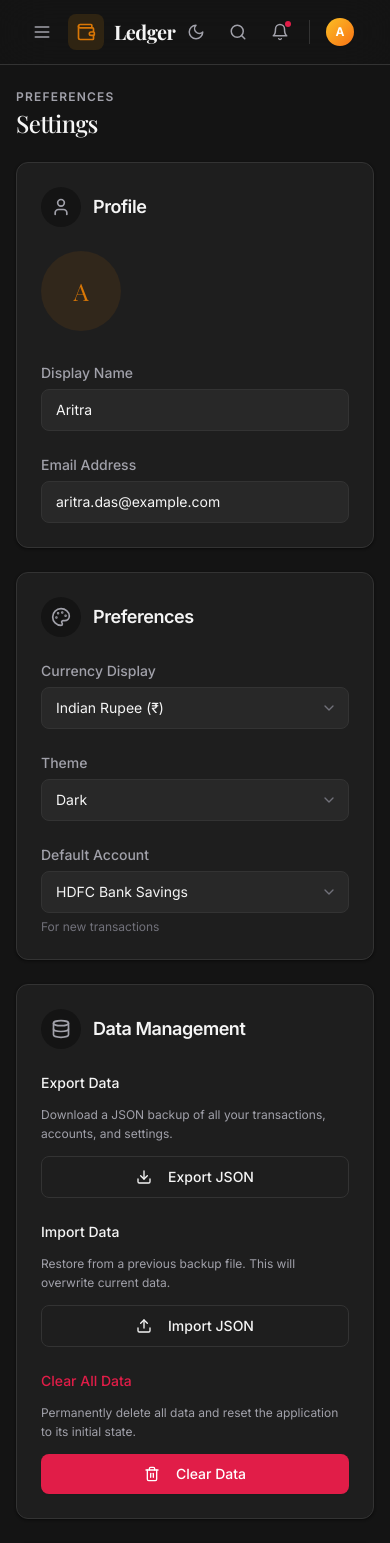
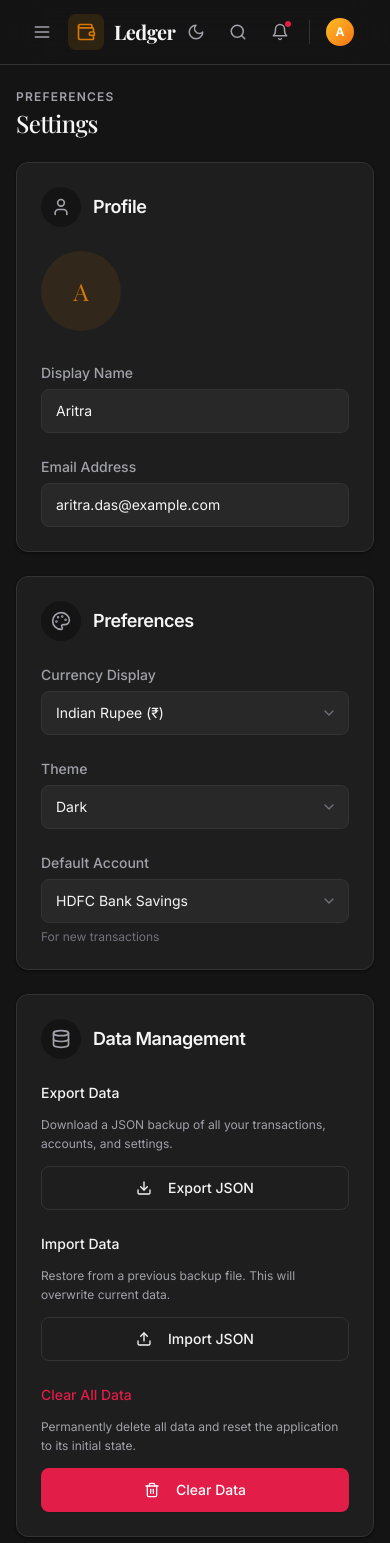
Before and after one commit to aritraio/FSD-2-Project, a React (Vite) app: page /settings in a window 390 px wide. Shown: the top 1543 px of the page. Built offline with nearby package versions, Linux system fonts and the light colour scheme; a web font is replaced by a local one.

Commit message:
feat: improve mobile responsiveness with touch-friendly targets and drawer-style modals

```diff
--- a/src/components/layout/Navbar.jsx
+++ b/src/components/layout/Navbar.jsx
@@ -113,7 +113,7 @@ export default function Navbar({ onSearchClick }) {
           </div>
 
           {/* ── Center: Navigation Links ── */}
-          <div className="hidden lg:flex items-center gap-1">
+          <div className="hidden md:flex items-center gap-1">
             {NAV_ITEMS.map(({ to, label, icon: Icon }) => (
               <NavLink
                 key={to}
--- a/src/components/ui/Button.jsx
+++ b/src/components/ui/Button.jsx
@@ -23,7 +23,7 @@ export default function Button({
 }) {
   const base = [
     'inline-flex items-center justify-center gap-2',
-    'font-sans font-medium rounded-lg',
+    'font-sans font-medium rounded-lg max-md:min-h-[44px]',
     'transition-all duration-200 ease-out-expo',
     'focus-visible:outline-2 focus-visible:outline-offset-2 focus-visible:outline-brand-amber',
     'disabled:opacity-50 disabled:cursor-not-allowed disabled:pointer-events-none',
--- a/src/components/ui/Input.jsx
+++ b/src/components/ui/Input.jsx
@@ -53,7 +53,7 @@ const Input = forwardRef(function Input(
             ${icon ? 'pl-10' : ''}
             text-sm font-sans text-zinc-900 dark:text-text-dark-primary
             bg-white dark:bg-surface-dark-elevated
-            border rounded-lg
+            border rounded-lg max-md:min-h-[44px]
             ${
               error
                 ? 'border-brand-red focus:ring-brand-red/20 focus:border-brand-red'
--- a/src/components/ui/Modal.jsx
+++ b/src/components/ui/Modal.jsx
@@ -76,7 +76,7 @@ export default function Modal({
   return (
     <div
       ref={overlayRef}
-      className="backdrop-overlay flex items-center justify-center p-4"
+      className="backdrop-overlay flex items-center justify-center p-4 max-md:items-end max-md:p-0 max-md:pb-0"
       onClick={handleBackdropClick}
       role="dialog"
       aria-modal="true"
@@ -87,9 +87,15 @@ export default function Modal({
         className={`
           w-full ${sizes[size]}
           bg-white dark:bg-surface-dark-card
-          rounded-2xl shadow-modal
-          animate-fade-in-scale
-          max-h-[90vh] overflow-y-auto
+          shadow-modal
+          overflow-y-auto
+
+          /* Desktop */
+          md:rounded-2xl md:max-h-[90vh] md:animate-fade-in-scale
+
+          /* Mobile Drawer */
+          max-md:rounded-t-2xl max-md:rounded-b-none max-md:max-h-[95vh] max-md:animate-slide-up
+
           ${className}
         `}
       >
--- a/src/components/ui/Select.jsx
+++ b/src/components/ui/Select.jsx
@@ -45,7 +45,7 @@ const Select = forwardRef(function Select(
             w-full px-3.5 py-2.5 pr-10
             text-sm font-sans text-zinc-900 dark:text-text-dark-primary
             bg-white dark:bg-surface-dark-elevated
-            border rounded-lg
+            border rounded-lg max-md:min-h-[44px]
             appearance-none cursor-pointer
             ${
               error
```
Also changed, not shown: 1 other file (tests, documents, lock files or other folders).
